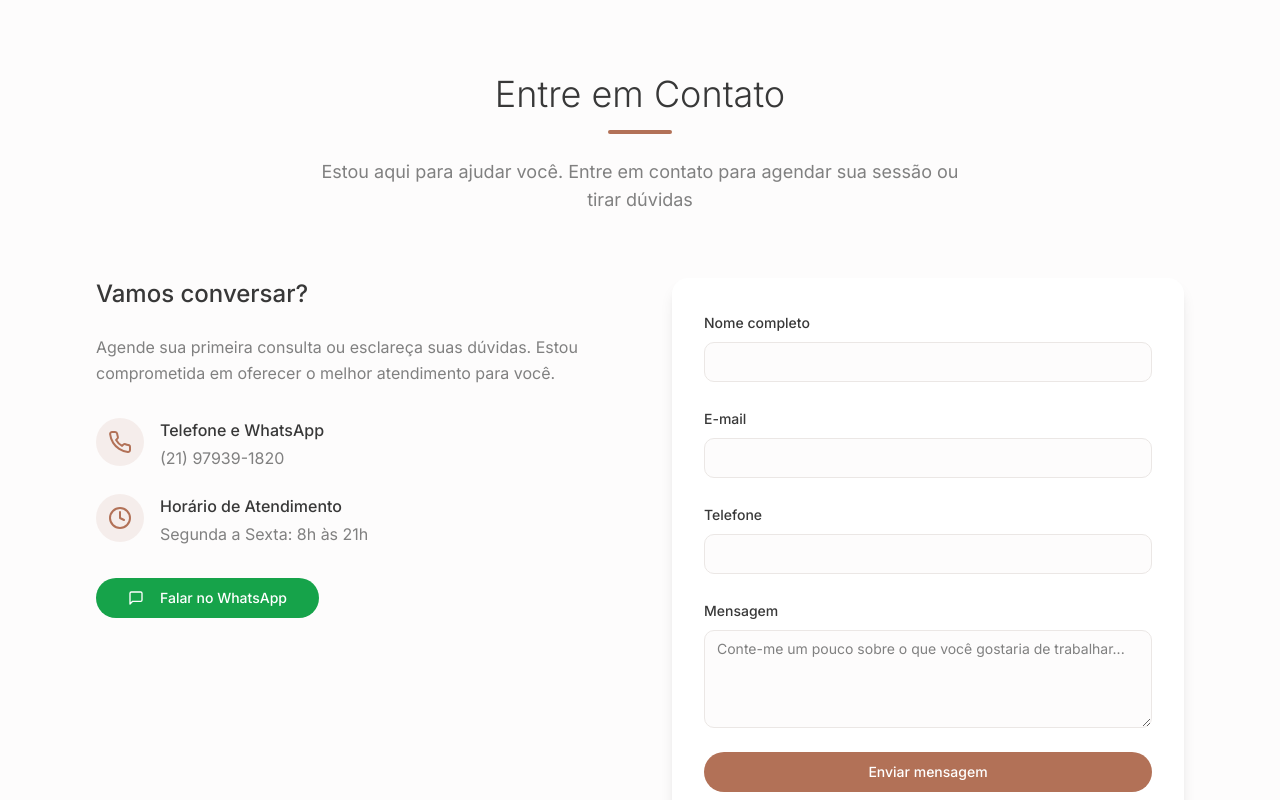
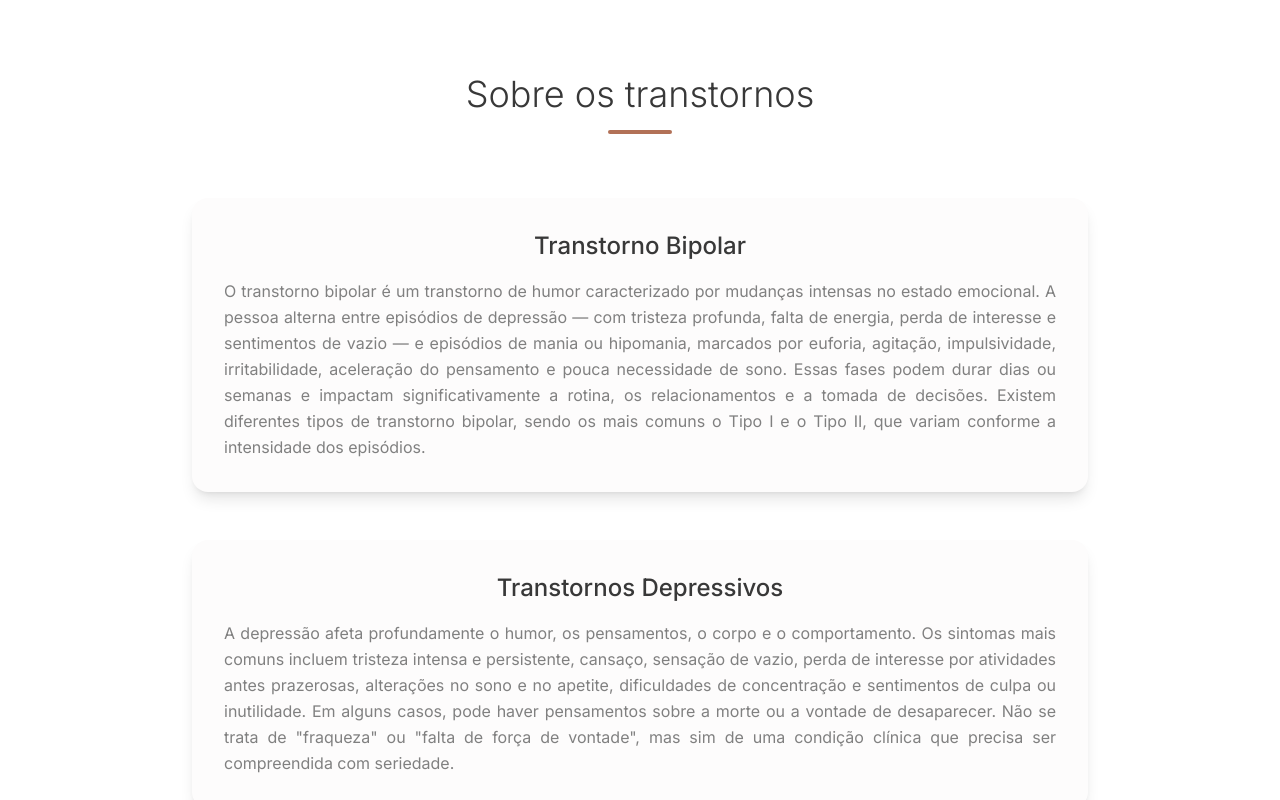
Before and after one commit to joaozzns/psicologiagrazi, a React (Vite) app: page / in a window 1280 px wide. Shown: the part 3240-4040 px from the top of the page. Built offline with nearby package versions, Linux system fonts and the light colour scheme.

Commit message:
Add "Sobre os transtornos" section
Adds a new section titled "Sobre os transtornos" with three distinct topics: "Transtorno Bipolar", "Transtornos Depressivos", and "Transtornos de Ansiedade". Each topic includes a detailed description explaining the condition, its symptoms, and impact.

```diff
--- /dev/null
+++ b/src/components/AboutDisorders.tsx
@@ -0,0 +1,48 @@
+
+const AboutDisorders = () => {
+  const disorders = [
+    {
+      title: "Transtorno Bipolar",
+      description: "O transtorno bipolar é um transtorno de humor caracterizado por mudanças intensas no estado emocional. A pessoa alterna entre episódios de depressão — com tristeza profunda, falta de energia, perda de interesse e sentimentos de vazio — e episódios de mania ou hipomania, marcados por euforia, agitação, impulsividade, irritabilidade, aceleração do pensamento e pouca necessidade de sono. Essas fases podem durar dias ou semanas e impactam significativamente a rotina, os relacionamentos e a tomada de decisões. Existem diferentes tipos de transtorno bipolar, sendo os mais comuns o Tipo I e o Tipo II, que variam conforme a intensidade dos episódios."
+    },
+    {
+      title: "Transtornos Depressivos",
+      description: "A depressão afeta profundamente o humor, os pensamentos, o corpo e o comportamento. Os sintomas mais comuns incluem tristeza intensa e persistente, cansaço, sensação de vazio, perda de interesse por atividades antes prazerosas, alterações no sono e no apetite, dificuldades de concentração e sentimentos de culpa ou inutilidade. Em alguns casos, pode haver pensamentos sobre a morte ou a vontade de desaparecer. Não se trata de \"fraqueza\" ou \"falta de força de vontade\", mas sim de uma condição clínica que precisa ser compreendida com seriedade."
+    },
+    {
+      title: "Transtornos de Ansiedade",
+      description: "A ansiedade é uma resposta do corpo a situações de perigo ou incerteza. No entanto, quando se torna frequente e intensa, passa a ser um transtorno. Os sintomas incluem preocupação excessiva, inquietação, tensão muscular, aceleração dos batimentos cardíacos, dificuldade para dormir e sensação de que algo ruim vai acontecer. Em casos mais agudos, pode haver crises de pânico, falta de ar, tremores e medo intenso. Existem diferentes tipos de transtornos de ansiedade, como a ansiedade generalizada, o transtorno do pânico e a fobia social."
+    }
+  ];
+
+  return (
+    <section className="py-20 bg-white">
+      <div className="container-max section-padding">
+        <div className="text-center mb-16">
+          <h2 className="text-3xl md:text-4xl font-light text-foreground mb-4">
+            Sobre os transtornos
+          </h2>
+          <div className="w-16 h-1 bg-primary rounded-full mx-auto mb-6"></div>
+        </div>
+
+        <div className="grid md:grid-cols-1 gap-12 max-w-4xl mx-auto">
+          {disorders.map((disorder, index) => (
+            <div
+              key={index}
+              className="bg-background rounded-2xl p-8 shadow-lg"
+            >
+              <h3 className="text-2xl font-medium text-foreground mb-4 text-center">
+                {disorder.title}
+              </h3>
+              <p className="text-muted-foreground leading-relaxed text-justify">
+                {disorder.description}
+              </p>
+            </div>
+          ))}
+        </div>
+      </div>
+    </section>
+  );
+};
+
+export default AboutDisorders;
--- a/src/pages/Index.tsx
+++ b/src/pages/Index.tsx
@@ -4,6 +4,7 @@ import Hero from '@/components/Hero';
 import About from '@/components/About';
 import Services from '@/components/Services';
 import Areas from '@/components/Areas';
+import AboutDisorders from '@/components/AboutDisorders';
 import Contact from '@/components/Contact';
 import Footer from '@/components/Footer';
 
@@ -16,6 +17,7 @@ const Index = () => {
         <About />
         <Services />
         <Areas />
+        <AboutDisorders />
         <Contact />
       </main>
       <Footer />
```
